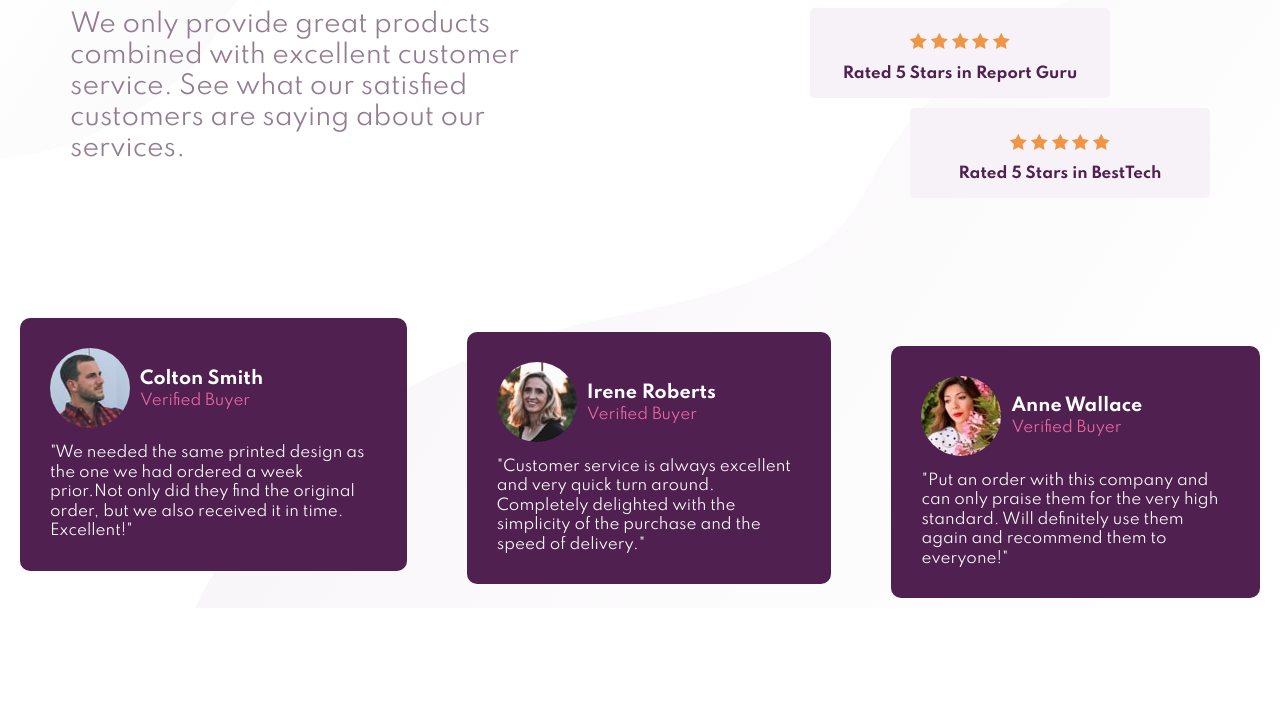
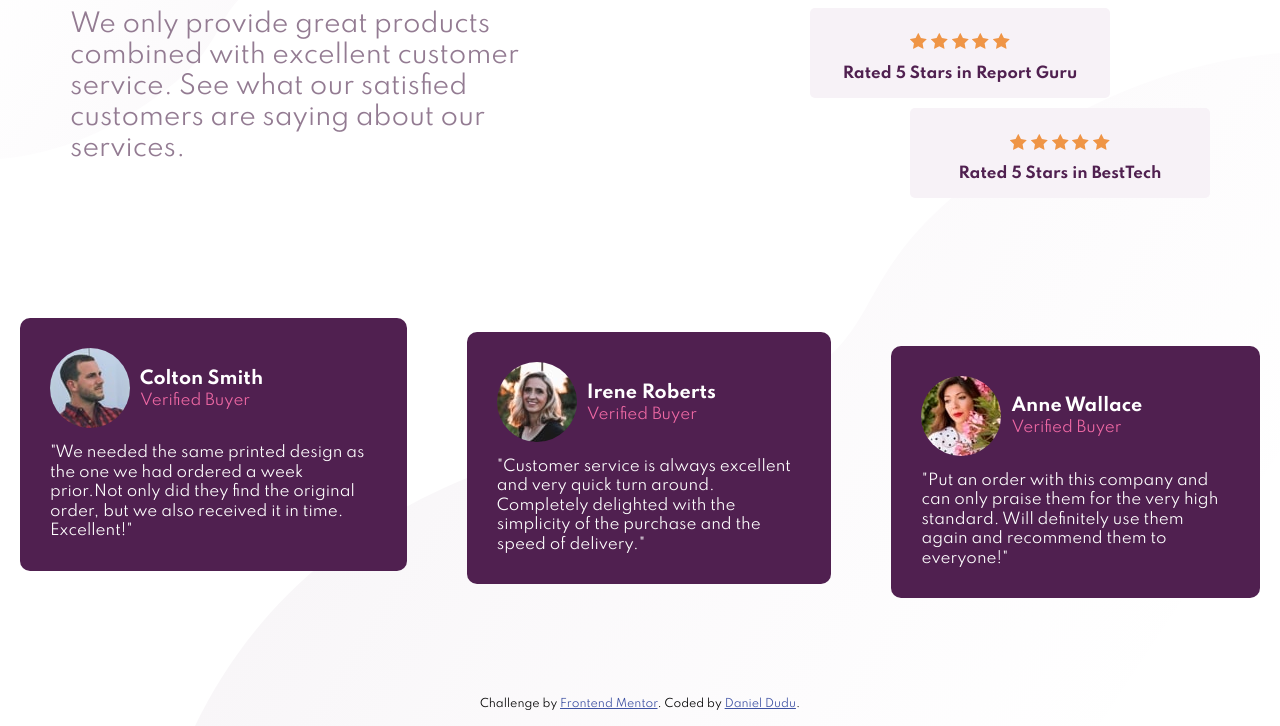
Before and after one commit to danieldudu/social-proof-section-front-end-mentor, a plain HTML site: page index.html in a window 1280 px wide. Shown: the part 203-929 px from the top of the page. Before the commit the page ends 811 px from the top, so only its background shows below. Drawn offline with Linux system fonts and the light colour scheme.

Commit message:
added footer

```diff
--- a/index.html
+++ b/index.html
@@ -127,12 +127,13 @@
 
 
 
-
-    <!-- <div class="attribution">
+    <footer>
+    <div class="attribution">
       Challenge by
       <a href="https://www.frontendmentor.io?ref=challenge" target="_blank"
         >Frontend Mentor</a
-      >. Coded by <a href="#">Your Name Here</a>.
-    </div> -->
+      >. Coded by <a href="https://www.linkedin.com/in/danieldudu/">Daniel Dudu</a>.
+    </div>
+  </footer>
   </body>
 </html>
--- a/style.scss
+++ b/style.scss
@@ -148,6 +148,13 @@ header {
   line-height: 1.3;
 }
 
+footer {
+  margin-top: 5em;
+  padding: 1em 0;
+}
+
+// Media Query
+
 @media screen and (min-width: 840px) {
   .container {
     display: grid;
@@ -173,8 +180,6 @@ header {
   .rating {
     grid-column: 2 / span 1;
     width: 600px;
-   /* verifica la grid template column daca s epoate aranja un width pt coloana 2 */
-
    }
 
   .rating1 {
@@ -199,10 +204,6 @@ header {
     max-width: 400px;
   }
 
-  /* .card-wrapper > * + * {
-    m;
-  } */
-
   .card1 {
     align-self: flex-start;
   }
```
Also changed, not shown: css/style.css, 1 other file.
